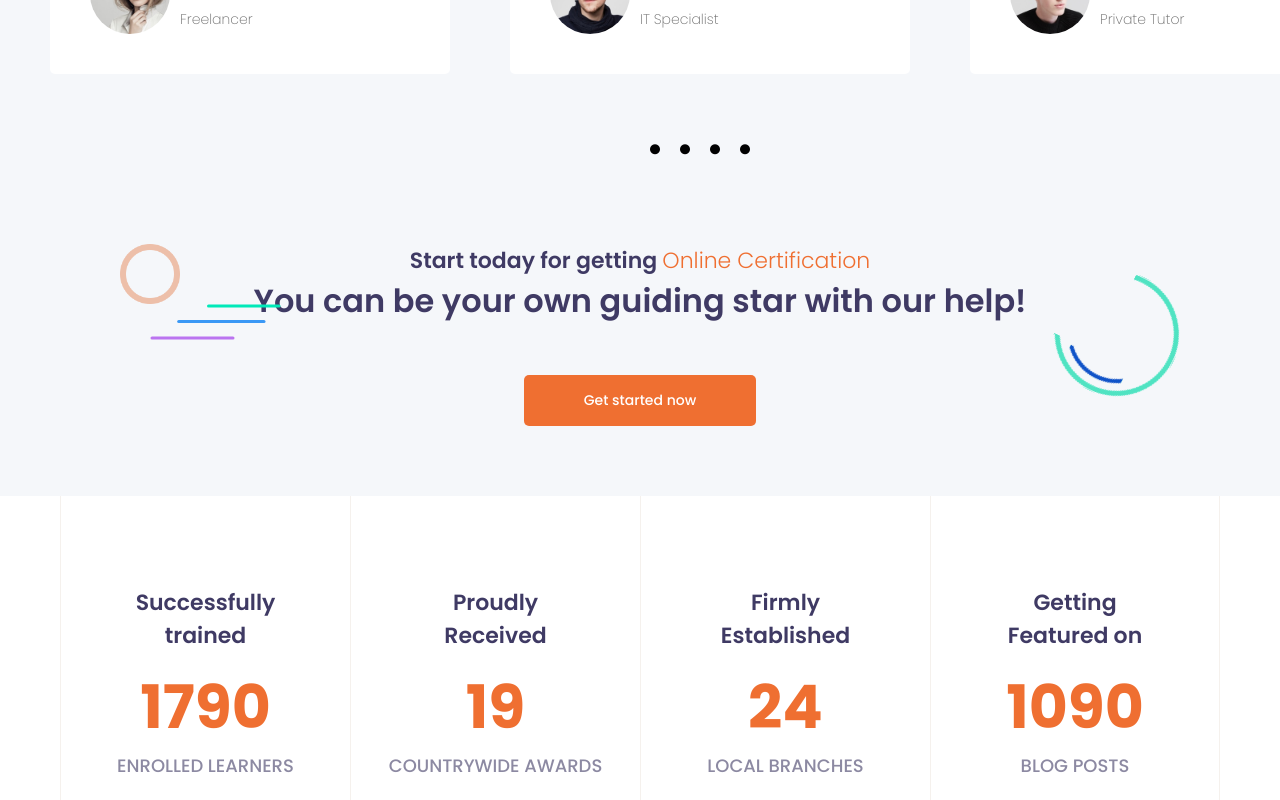
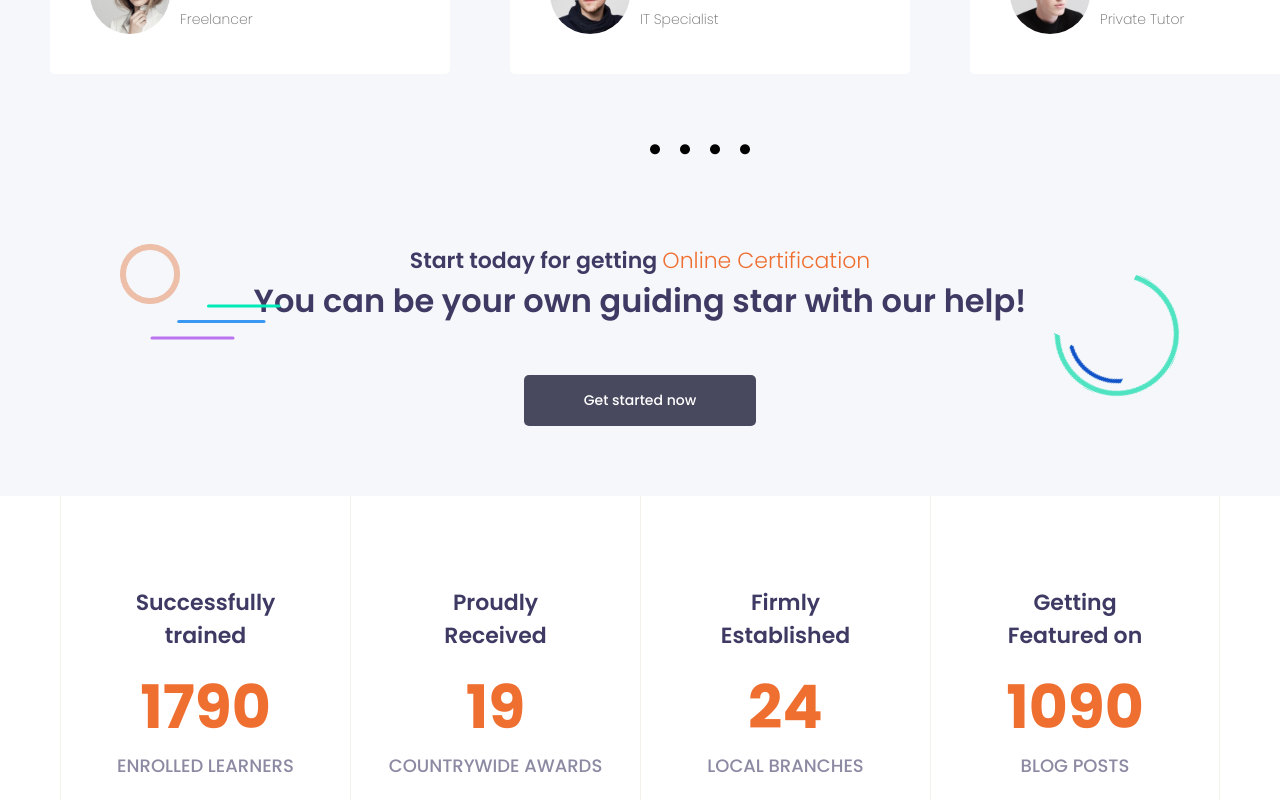
Before and after one commit to FRANCO1357/proj-html-vuejs, a Vue app: page / in a window 1280 px wide. In both pictures the pointer is over the link "Get started now". Shown: the part 3581-4381 px from the top of the page. Built offline with nearby package versions, Linux system fonts and the light colour scheme.

Commit message:
get started button hover

```diff
--- a/src/components/TheGetStarted.vue
+++ b/src/components/TheGetStarted.vue
@@ -51,6 +51,10 @@ export default{
         font-size: 14px;
         font-weight: 500;
         text-decoration: none;
+
+        &:hover{
+            background-color: $button_hover;
+        }
     }
 
     .background-image{
```
